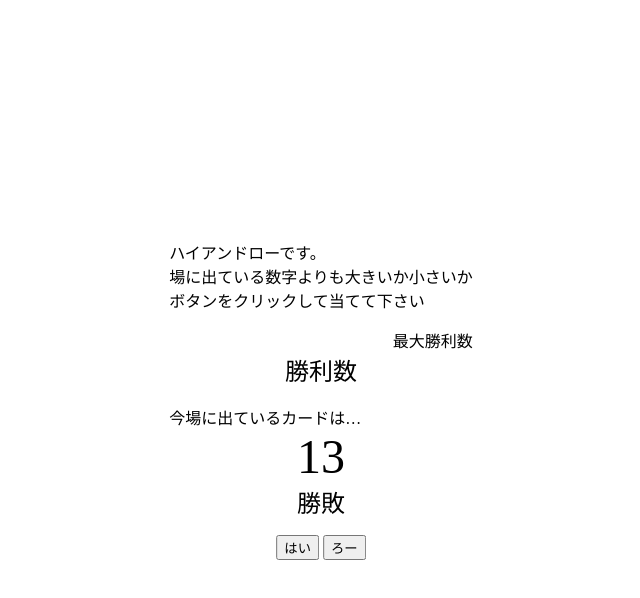
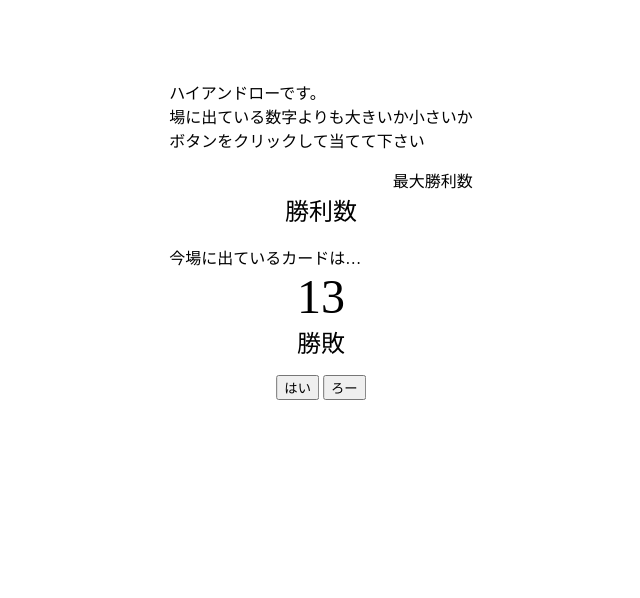
Before and after one commit to hyuri119/highlow, a plain HTML site: page docs/index.html in a window 1280 px wide. Shown: the whole page, without its empty margins (319-959 px from the left). Drawn offline with Linux system fonts and the light colour scheme.

Commit message:
数値調整

```diff
--- a/docs/index.html
+++ b/docs/index.html
@@ -6,7 +6,7 @@
     <style type="text/css">
         .parent{
             position: absolute;
-            top: 50%;
+            top: 30%;
             left: 50%;
             margin-right: -50%;
             -webkit-transform: translate(-50%,-50%);
```
Also changed, not shown: highlow.html (+1 -1 lines).
